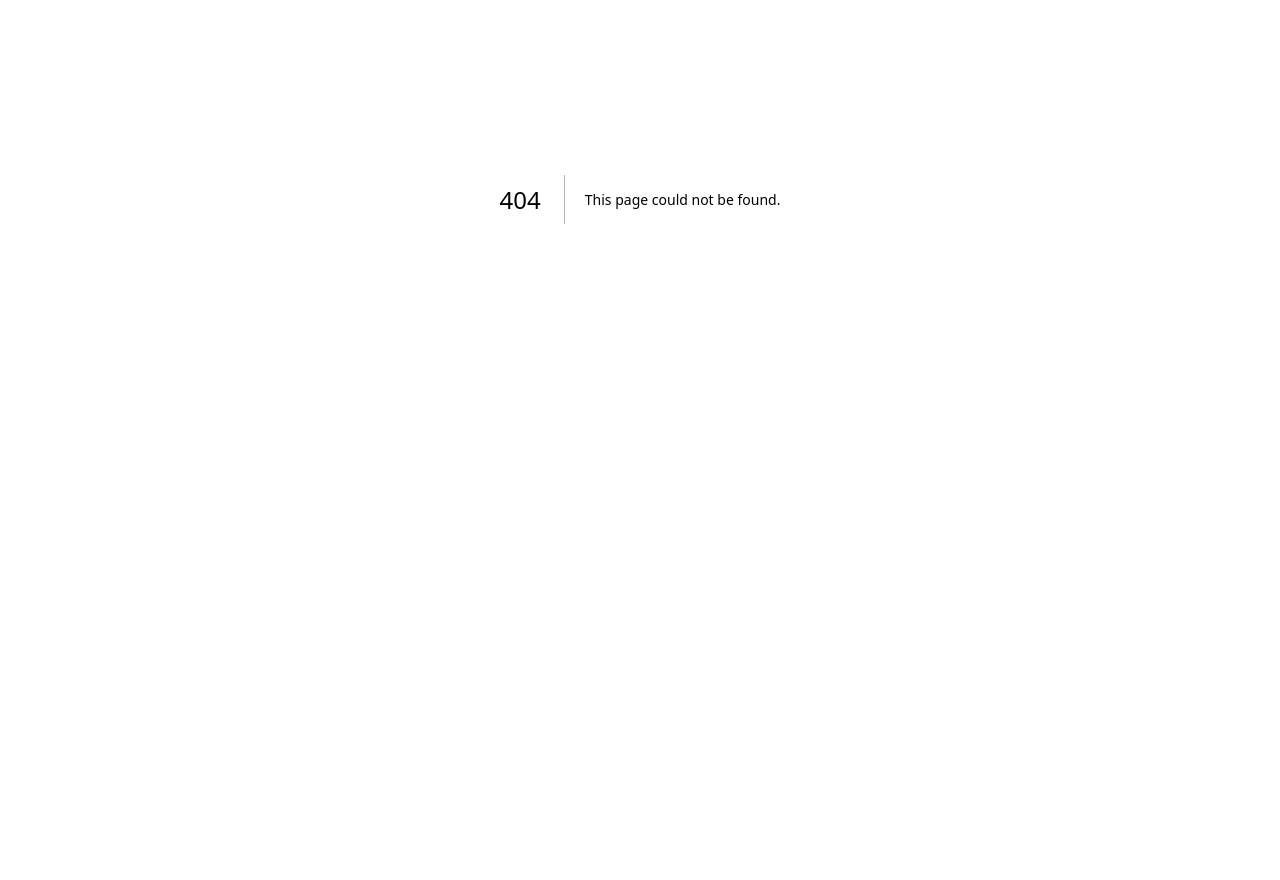
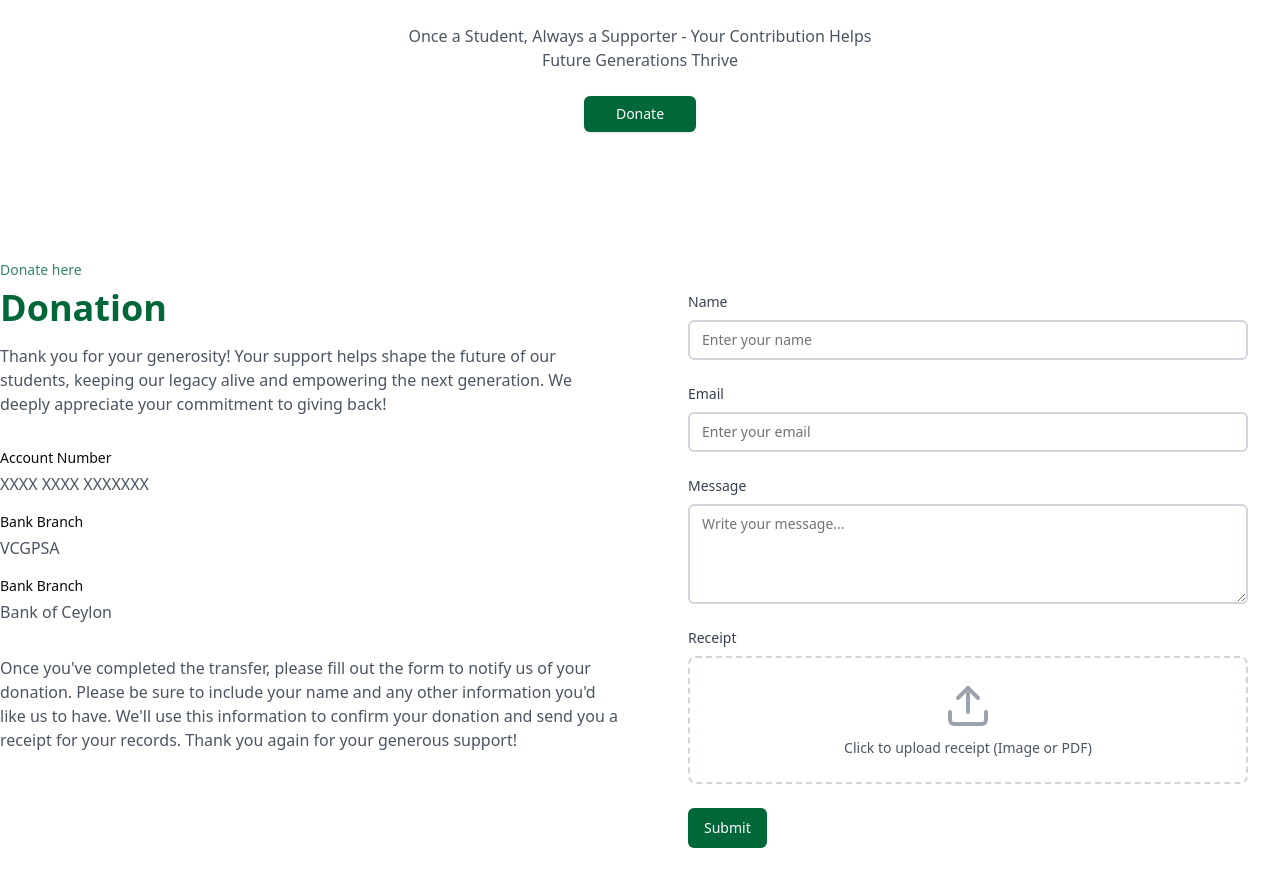
Before and after one commit to PathiniE/vcc_past-pupil-association-webpage, a Next.js app: page /donations in a window 1280 px wide. Before the commit this address had no page. Shown: the part 306-1186 px from the top of the page. Before the commit the page ends 906 px from the top, so only its background shows below. Built offline with nearby package versions, Linux system fonts and the light colour scheme.

Commit message:
add donations page

```diff
--- /dev/null
+++ b/src/app/components/Donations/DonateInfo.jsx
@@ -0,0 +1,151 @@
+'use client'
+
+import { useState, useRef } from 'react';
+import { Input } from "@/app/components/ui/input";
+import { Textarea } from "@/app/components/ui/textarea";
+import { Button } from "@/app/components/ui/button";
+import { Upload } from "lucide-react";
+
+const DonateInfo = () => {
+  const [selectedFile, setSelectedFile] = useState(null);
+  const fileInputRef = useRef(null);
+
+  const handleFileSelect = (event) => {
+    const file = event.target.files[0];
+    if (file) {
+      if (file.type.startsWith('image/') || file.type === 'application/pdf') {
+        setSelectedFile(file);
+      } else {
+        alert('Please select an image or PDF file');
+        event.target.value = '';
+      }
+    }
+  };
+
+  const handleUploadClick = () => {
+    fileInputRef.current.click();
+  };
+
+  return (
+    <div className="max-w-7xl mx-auto container px-8 md:px-0 min-h-fit">
+      <div className="flex flex-col lg:flex-row gap-8">
+        {/* Left Column - Content */}
+        <div className="w-full lg:w-1/2 space-y-8">
+          <div>
+            <p className="text-sm font-medium mb-2 text-primary/80">Donate here</p>
+            <h1 className="text-2xl font-bold mb-4 md:text-3xl lg:text-4xl text-primary">Donation</h1>
+            <p className="text-gray-600">
+              Thank you for your generosity! Your support helps shape the future of our
+              students, keeping our legacy alive and empowering the next generation. We
+              deeply appreciate your commitment to giving back!
+            </p>
+          </div>
+
+          <div className="space-y-4">
+            <div>
+              <p className="text-sm mb-1">Account Number</p>
+              <p className="text-gray-600">XXXX XXXX XXXXXXX</p>
+            </div>
+
+            <div>
+              <p className="text-sm mb-1">Bank Branch</p>
+              <p className="text-gray-600">VCGPSA</p>
+            </div>
+
+            <div>
+              <p className="text-sm mb-1">Bank Branch</p>
+              <p className="text-gray-600">Bank of Ceylon</p>
+            </div>
+          </div>
+
+          <div>
+            <p className="text-gray-600 hidden lg:block">
+              Once you've completed the transfer, please fill out the form to notify us of
+              your donation. Please be sure to include your name and any other
+              information you'd like us to have. We'll use this information to confirm your
+              donation and send you a receipt for your records. Thank you again for your
+              generous support!
+            </p>
+            <p className='text-gray-600 lg:hidden'>After your transfer,please fill out the form to confirm your donation and receive a receipt.
+            <span className='block'>Thank you for your support!</span>
+            </p>
+          </div>
+        </div>
+
+        {/* Right Column - Form */}
+        <div className="w-full lg:w-1/2">
+          <form className="space-y-6 bg-white  p-8">
+            <div>
+              <label className="block text-sm font-medium text-gray-700 mb-2">
+                Name
+              </label>
+              <Input
+                type="text"
+                className="w-full"
+                placeholder="Enter your name"
+              />
+            </div>
+
+            <div>
+              <label className="block text-sm font-medium text-gray-700 mb-2">
+                Email
+              </label>
+              <Input
+                type="email"
+                className="w-full"
+                placeholder="Enter your email"
+              />
+            </div>
+
+            <div>
+              <label className="block text-sm font-medium text-gray-700 mb-2">
+                Message
+              </label>
+              <Textarea
+                className="w-full"
+                rows={4}
+                placeholder="Write your message..."
+              />
+            </div>
+
+            <div>
+              <label className="block text-sm font-medium text-gray-700 mb-2">
+                Receipt
+              </label>
+              <div
+                className="border-2 border-dashed border-gray-300 rounded-lg p-6 text-center cursor-pointer hover:border-gray-400 transition-colors"
+                onClick={handleUploadClick}
+              >
+                <input
+                  type="file"
+                  ref={fileInputRef}
+                  className="hidden"
+                  accept="image/*,.pdf"
+                  onChange={handleFileSelect}
+                />
+                <Upload className="mx-auto h-12 w-12 text-gray-400 mb-2" />
+                <p className="text-sm text-gray-600">
+                  {selectedFile ? selectedFile.name : 'Click to upload receipt (Image or PDF)'}
+                </p>
+                {selectedFile && (
+                  <p className="text-xs text-gray-500 mt-1">
+                    File selected: {selectedFile.name}
+                  </p>
+                )}
+              </div>
+            </div>
+
+            <Button
+              type="submit"
+              className=" bg-primary text-white"
+            >
+              Submit
+            </Button>
+          </form>
+        </div>
+      </div>
+    </div>
+  );
+};
+
+export default DonateInfo;
--- /dev/null
+++ b/src/app/components/Donations/DonationIntro.jsx
@@ -0,0 +1,27 @@
+import Link from "next/link";
+
+export default function DonationIntro() {
+  return (
+    <div className="flex flex-col items-center justify-center text-center py-12 px-4 sm:px-6 lg:px-8 h-auto max-w-7xl mx-auto">
+      <p className="text-sm font-medium mb-2 text-primary/80 ">Donations</p>
+
+      <h1 className="text-3xl md:text-5xl font-bold text-primary mb-1 mt-4">
+        Together We Give
+      </h1>
+      <h1 className="text-3xl md:text-5xl font-bold text-primary mb-4">
+        Together We Grow
+      </h1>
+
+      <div className="max-w-xs sm:max-w-sm md:max-w-2xl mx-auto mb-6 mt-4">
+        <p className="text-gray-600">
+          Once a Student, Always a Supporter - Your Contribution Helps
+          <span className="block">Future Generations Thrive</span>
+        </p>
+      </div>
+
+      <Link href="/reg">
+            <button className="rounded-md bg-primary w-28 px-4 py-2 text-sm text-white shadow hover:bg-primary/80 transition-colors  font-medium">Donate</button>
+          </Link>
+    </div>
+  );
+}
--- a/src/app/components/ui/input.jsx
+++ b/src/app/components/ui/input.jsx
@@ -7,7 +7,7 @@ const Input = React.forwardRef(({ className, type, ...props }, ref) => {
     (<input
       type={type}
       className={cn(
-        "flex h-10 w-full rounded-md border-2 border-primary bg-background px-3 py-2 text-base ring-offset-background file:border-0 file:bg-transparent file:text-sm file:font-medium file:text-foreground placeholder:text-muted-foreground focus-visible:outline-none focus-visible:ring-ring focus-visible:ring-offset-2 disabled:cursor-not-allowed disabled:opacity-50 md:text-sm",
+        "flex h-10 w-full rounded-md border-2 border-gray-300 bg-background px-3 py-2 text-base ring-offset-background file:border-0 file:bg-transparent file:text-sm file:font-medium file:text-foreground placeholder:text-muted-foreground focus-visible:outline-none focus-visible:ring-ring focus-visible:ring-offset-2 disabled:cursor-not-allowed disabled:opacity-50 md:text-sm",
         className
       )}
       ref={ref}
--- a/src/app/components/ui/textarea.jsx
+++ b/src/app/components/ui/textarea.jsx
@@ -6,7 +6,7 @@ const Textarea = React.forwardRef(({ className, ...props }, ref) => {
   return (
     (<textarea
       className={cn(
-        "flex min-h-[80px] w-full rounded-md border-2 border-primary bg-background px-3 py-2 text-base ring-offset-background placeholder:text-muted-foreground focus-visible:outline-none  focus-visible:ring-ring focus-visible:ring-offset-2 disabled:cursor-not-allowed disabled:opacity-50 md:text-sm",
+        "flex min-h-[80px] w-full rounded-md border-2 border-gray-300 bg-background px-3 py-2 text-base ring-offset-background placeholder:text-muted-foreground focus-visible:outline-none  focus-visible:ring-ring focus-visible:ring-offset-2 disabled:cursor-not-allowed disabled:opacity-50 md:text-sm",
         className
       )}
       ref={ref}
--- /dev/null
+++ b/src/app/donations/page.jsx
@@ -0,0 +1,17 @@
+import DonateInfo from "../components/Donations/DonateInfo";
+import DonationIntro from "../components/Donations/DonationIntro";
+
+export default function Page() {
+    return (
+      <div className="flex flex-col min-h-screen gap-20">
+
+
+        <DonationIntro />
+        <DonateInfo />
+
+
+
+
+      </div>
+    );
+  }
```
